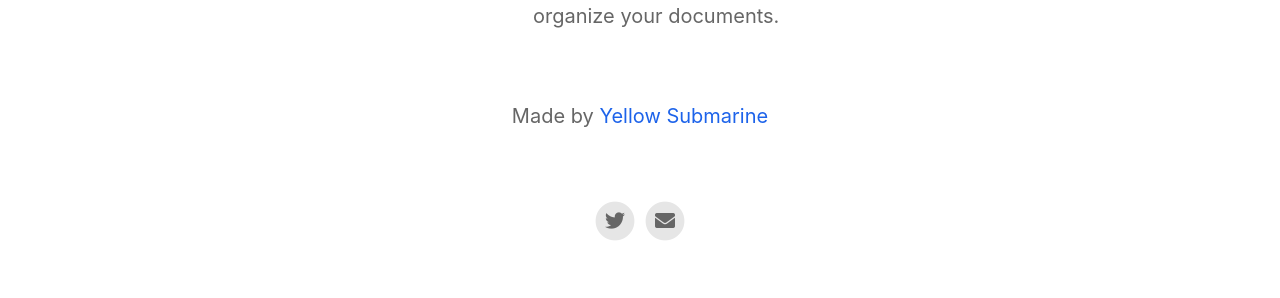
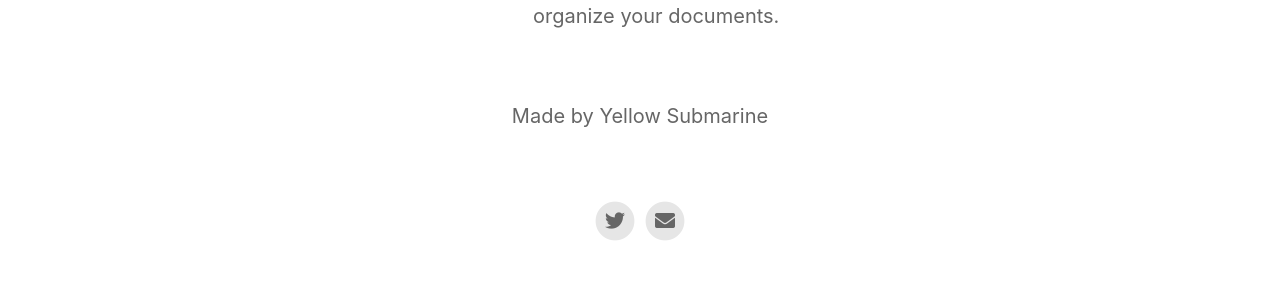
Before and after one commit to 3submarine/docs.3submarine.com, a Jekyll site: the page built from index.html, in a window 1280 px wide. Shown: the part 1171-1469 px from the top of the page. Built offline with Jekyll 4.4.1, drawn with Linux system fonts in a browser that asks for light colours; nearby versions of some CDN libraries.

Commit message:
Update _config.yml

```diff
--- a/_config.yml
+++ b/_config.yml
@@ -2,7 +2,7 @@
 page_title                                :                                           # Automatically populates with app name if not set and if iOS app ID is set. Otherwise enter manually.
 
 # App Info
-ios_app_id                                : 1605143019                              # Required. Enter iOS app ID to automatically populate name, price and icons (e.g. 718043190).
+ios_app_id                                :                              # Required. Enter iOS app ID to automatically populate name, price and icons (e.g. 718043190).
 ios_app_country                           :                                         # Required outside USA. Enter 2 letter country code as in https://en.wikipedia.org/wiki/ISO_3166-1_alpha-2
 
 appstore_link                             :                                           # Automatically populates if not set and if iOS app ID is set. Otherwise enter manually.
@@ -21,7 +21,7 @@ enable_smart_app_banner                   : true
 
 # Information About Yourself
 your_name                                 : Yellow Submarine
-your_link                                 : https://apps.apple.com/us/developer/id1605143021
+your_link                                 :
 your_city                                 :
 email_address                             : support@3submarine.com
 facebook_username                         :
```
